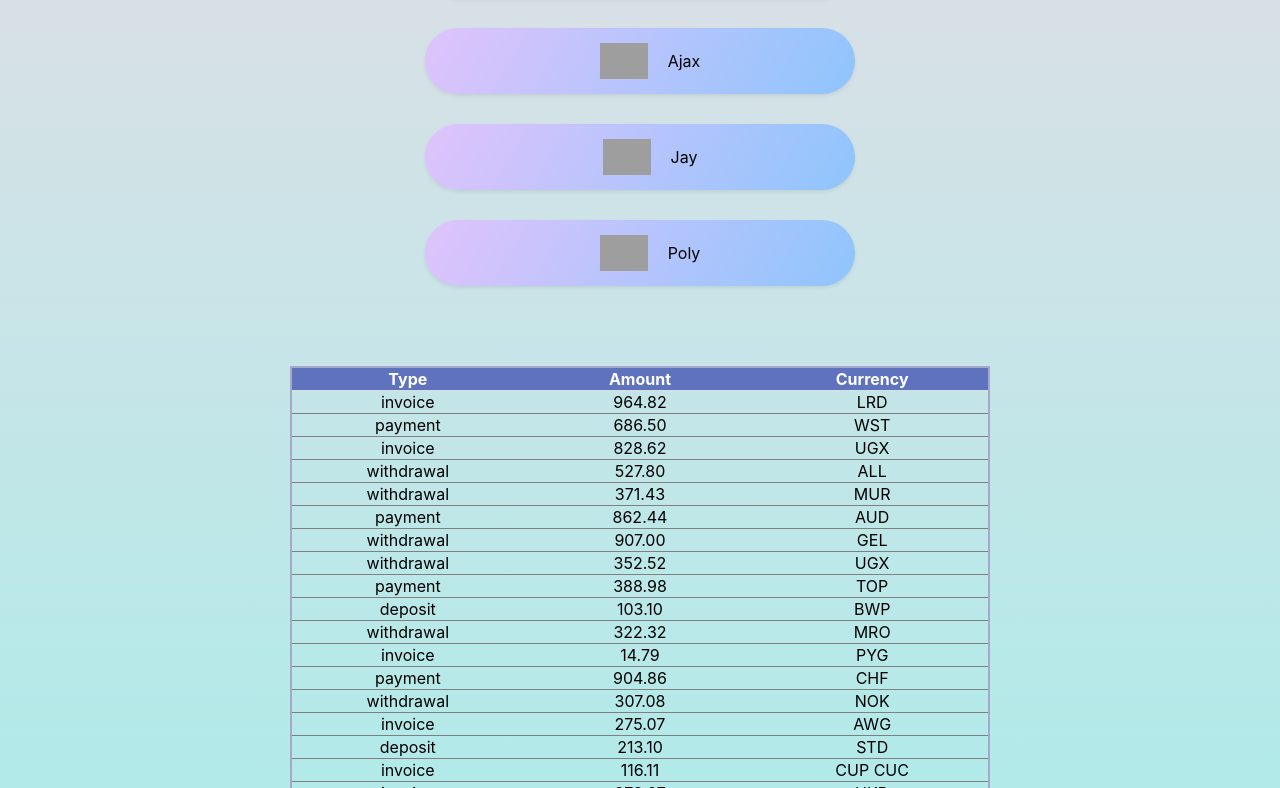
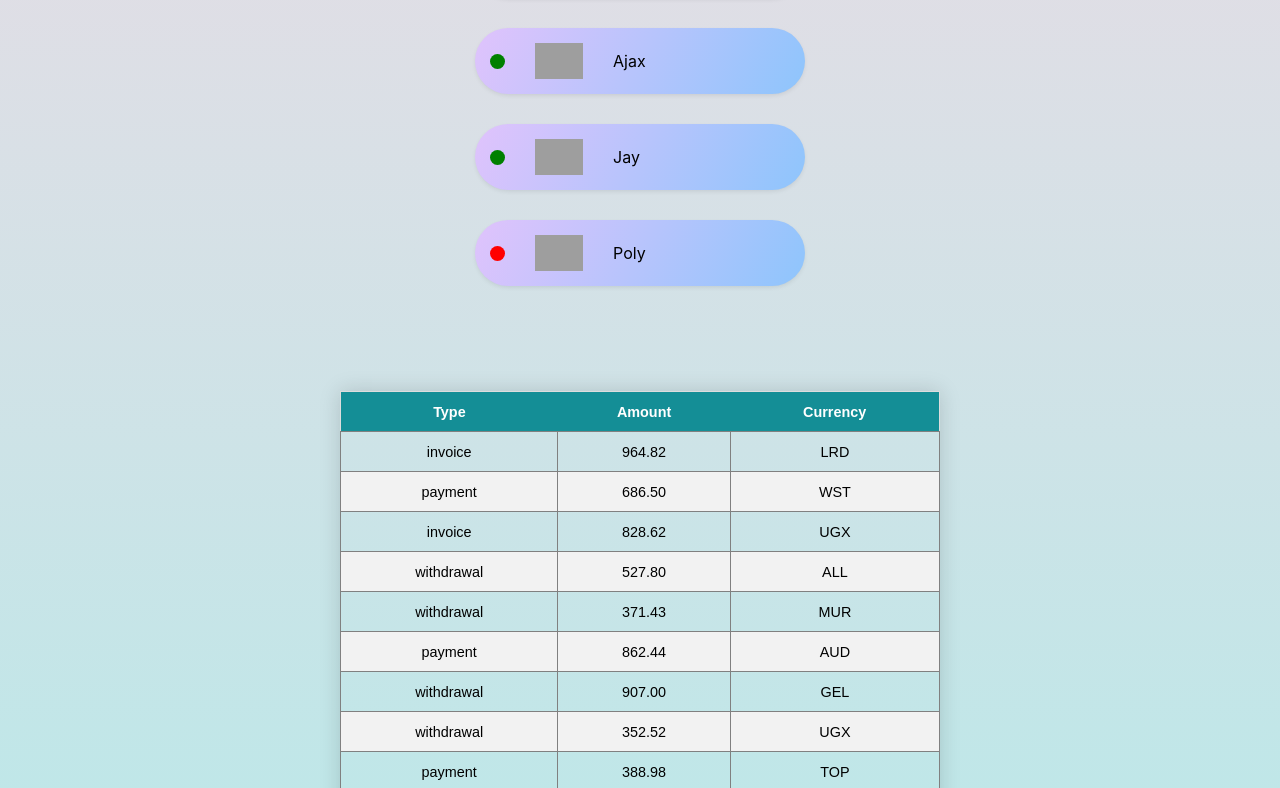
Before and after one commit to InnaPokydko/goit-react-hw-01-components, a React (Create React App) app: page / in a window 1280 px wide. Shown: the part 792-1580 px from the top of the page. Built offline with nearby package versions, Linux system fonts and the light colour scheme; grey boxes are pictures that could not be loaded.

Commit message:
fix mistakes

```diff
--- a/src/components/FriendList/FriendList.jsx
+++ b/src/components/FriendList/FriendList.jsx
@@ -22,10 +22,7 @@ FriendList.propTypes = {
   friends: PropTypes.arrayOf(
     PropTypes.shape({
       id: PropTypes.number.isRequired,
-      avatar: PropTypes.string.isRequired,
-      name: PropTypes.string.isRequired,
-      isOnline: PropTypes.bool.isRequired,
-    })
+    }).isRequired,
   ).isRequired,
 };
 
--- a/src/components/FriendListItem/FriendListItem.jsx
+++ b/src/components/FriendListItem/FriendListItem.jsx
@@ -1,14 +1,14 @@
 import PropTypes from 'prop-types';
-import { FriendCard } from './FriendListItem.styled';
+import { FriendCard, StatusOnline } from './FriendListItem.styled';
 
 const FriendListItem = props => {
   const { avatar, name, isOnline } = props;
   const backgroundColor = isOnline ? 'green' : 'red';
   return (
     <FriendCard>
-      <span
+      <StatusOnline
         style={{ backgroundColor: backgroundColor }}
-      ></span>
+      ></StatusOnline>
       <img src={avatar} alt="User avatar" width="48" />
       <p>{name}</p>
     </FriendCard>
--- a/src/components/FriendListItem/FriendListItem.styled.jsx
+++ b/src/components/FriendListItem/FriendListItem.styled.jsx
@@ -1,7 +1,7 @@
 import styled from "@emotion/styled";
 
 export const FriendCard = styled.li`
-width: 400px;
+width: 300px;
 background-image: linear-gradient(120deg, #e0c3fc 0%, #8ec5fc 100%);
     max-width: 100%;
     margin: 0 auto;
@@ -11,7 +11,14 @@ background-image: linear-gradient(120deg, #e0c3fc 0%, #8ec5fc 100%);
     text-align: center;
     border-radius: 200px;
     display: flex;
-    justify-content: center;
+    justify-content: space-aroun;
   align-items: center;
-  gap: 20px;
+  gap: 30px;
   padding: 15px;`
+
+  export const StatusOnline = styled.span`
+  display: flex;
+  justify-content: flex-start;
+  height: 15px;
+  width: 15px;
+  border-radius: 50%;`
--- a/src/components/Profile/Profile.jsx
+++ b/src/components/Profile/Profile.jsx
@@ -10,9 +10,7 @@ const Profile = props => {
             <ImgAvatar src={avatar} alt="User avatar" />
           </div>
           <h2>{username}</h2>
-          <a  href={`/${tag}`}>
-            @{tag}
-          </a>
+          <p>@{tag}</p>
           <p>{location}</p>
         </div>
         <Stats>
@@ -39,10 +37,10 @@ Profile.propTypes = {
   location: PropTypes.string.isRequired,
   avatar: PropTypes.string.isRequired,
   stats: PropTypes.shape({
-    followers: PropTypes.number,
-    views: PropTypes.number,
-    likes: PropTypes.number,
-  }),
+    followers: PropTypes.number.isRequired,
+    views: PropTypes.number.isRequired,
+    likes: PropTypes.number.isRequired,
+  }).isRequired,
 };
 
 export default Profile;
--- a/src/components/Statistics/Statistics.jsx
+++ b/src/components/Statistics/Statistics.jsx
@@ -28,7 +28,7 @@ Statistics.propTypes = {
       id: PropTypes.string.isRequired,
       label: PropTypes.string.isRequired,
       percentage: PropTypes.string.isRequired,
-    })
+    }).isRequired,
   ).isRequired,
 };
 
--- a/src/components/TransactionHistory/TransactionHistory.jsx
+++ b/src/components/TransactionHistory/TransactionHistory.jsx
@@ -1,5 +1,5 @@
 import PropTypes from 'prop-types';
-import { TransHisTable,  TransHisTrTitle, TransHisTr} from './TransactionHistory.styled';
+import { TransHisTable,  TransHisTrTitle, TransHisTr, TransHisTd} from './TransactionHistory.styled';
 
 const TransactionHistory = props => {
   const { items } = props;
@@ -16,9 +16,9 @@ const TransactionHistory = props => {
       <tbody>
         {items.map(item => (
           <TransHisTr key={item.id}>
-            <td>{item.type}</td>
-            <td>{item.amount}</td>
-            <td>{item.currency}</td>
+            <TransHisTd>{item.type}</TransHisTd>
+            <TransHisTd>{item.amount}</TransHisTd>
+            <TransHisTd>{item.currency}</TransHisTd>
           </TransHisTr>
         ))}
       </tbody>
@@ -33,7 +33,7 @@ TransactionHistory.propTypes = {
       type: PropTypes.string.isRequired,
       amount: PropTypes.number.isRequired,
       currency: PropTypes.string.isRequired,
-    })
+    }).isRequired,
   ).isRequired,
 };
 
--- a/src/components/TransactionHistory/TransactionHistory.styled.jsx
+++ b/src/components/TransactionHistory/TransactionHistory.styled.jsx
@@ -1,26 +1,33 @@
-import styled from "@emotion/styled";
+import styled from '@emotion/styled';
 
 export const TransHisTable = styled.table`
-width: 700px;
-table-layout: fixed;
-  padding: 12px;
-  text-align: center;
   border-collapse: collapse;
-  border: 2px solid  #a7a6cb;
-  `
+  margin: 25px 0;
+  font-size: 0.9em;
+  font-family: sans-serif;
+  min-width: 600px;
+  box-shadow: 0 0 20px rgba(0, 0, 0, 0.15);
+`;
+
 export const TransHisTrTitle = styled.tr`
   border: 1px solid;
   border: 1px solid #ddd;
   width: 100%;
- padding-top: 12px;
-  padding-bottom: 12px;
-   background-color: #5f72bd;
-  color: white;`
+  height: 40px;
+  background-color: #148e96;
+  color: white;
+`;
 
 export const TransHisTr = styled.tr`
-
+  height: 40px;
   border: 1px solid grey;
   width: 100%;
- padding-top: 12px;
-  padding-bottom: 12px;
-   `
+  padding: 15px auto;
+  text-align: center;
+  &:nth-child(even){background-color: #f2f2f2;}
+`;
+
+export const TransHisTd = styled.td`
+  border: 1px solid grey;
+
+`;
```
Lines whose indentation alone changed are shown as unchanged.
